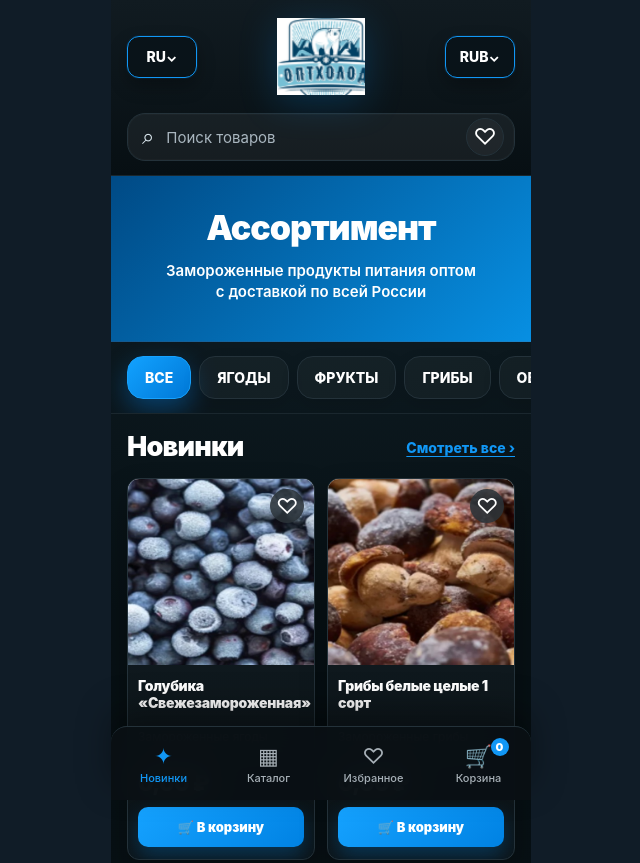
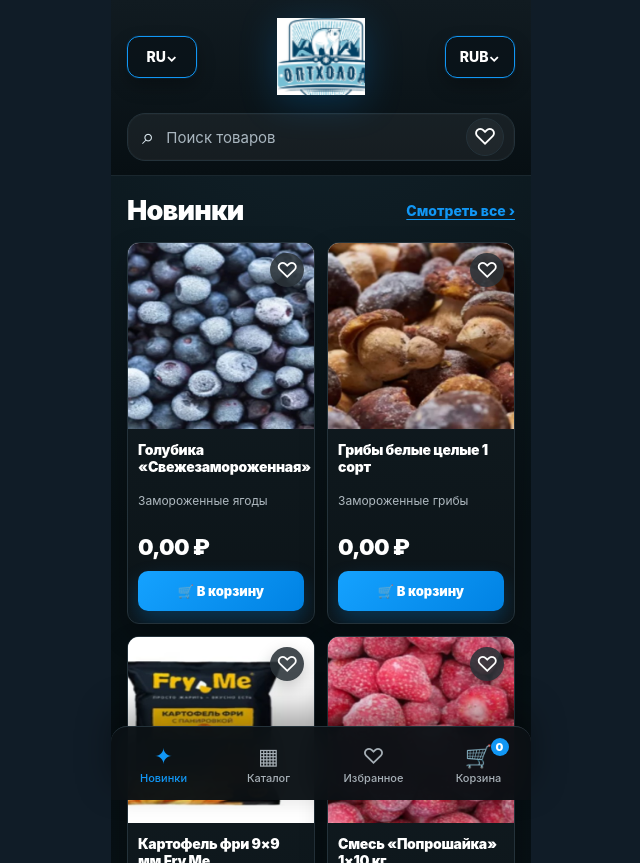
Before and after one commit to fre3zy11/optkholod-miniapp, a plain HTML site: page web/index.html in a window 1280 px wide. Shown: the top 863 px of the page, without its empty margins (319-959 px from the left). Drawn offline with Linux system fonts and the light colour scheme.

```diff
--- a/web/app.js
+++ b/web/app.js
@@ -103,7 +103,9 @@
 }
 
 function renderCats() {
-  $('#categories').innerHTML = chipCats.map(c => `
+  const catsEl = $('#categories');
+  if (!catsEl) return;
+  catsEl.innerHTML = chipCats.map(c => `
     <button class="chip ${c === activeCat ? 'active' : ''}" data-cat="${c}">
       ${translations[currentLang].cats[c]}
     </button>
@@ -239,8 +241,8 @@
   document.documentElement.lang = currentLang;
   $('#langBtn').textContent = text('lang');
   $('#currencyBtn').textContent = text('currency');
-  $('.hero h1').textContent = text('heroTitle');
-  $('.hero p').textContent = text('heroText');
+  if ($('.hero h1')) $('.hero h1').textContent = text('heroTitle');
+  if ($('.hero p')) $('.hero p').textContent = text('heroText');
   $('#search').placeholder = text('search');
   $('#showAll').textContent = text('showAll');
   document.querySelector('[data-tab="new"] span').textContent = text('new');
--- a/web/index.html
+++ b/web/index.html
@@ -22,14 +22,6 @@
       </div>
     </header>
 
-    <section class="hero">
-      <div>
-        <h1>Ассортимент</h1>
-        <p>Замороженные продукты питания оптом с доставкой по всей России</p>
-      </div>
-    </section>
-
-    <nav class="chips" id="categories"></nav>
 
     <main class="content">
       <div class="section-title">
--- a/web/style.css
+++ b/web/style.css
@@ -460,3 +460,8 @@
 .app.catalog-mode .hero,.app.catalog-mode .chips,.app.catalog-mode .search-wrap,.app.cart-mode .hero,.app.cart-mode .chips,.app.cart-mode .search-wrap{display:none}
 .app.catalog-mode .top,.app.cart-mode .top{padding-bottom:18px}
 .app.catalog-mode .content,.app.cart-mode .content{padding-top:24px}
+
+/* Removed middle assortment banner and category chip row globally */
+.hero, .chips { display: none !important; }
+.content { padding-top: 20px; }
+.app.catalog-mode .content, .app.cart-mode .content { padding-top: 24px; }
```
Also changed, not shown: 1 other file.
